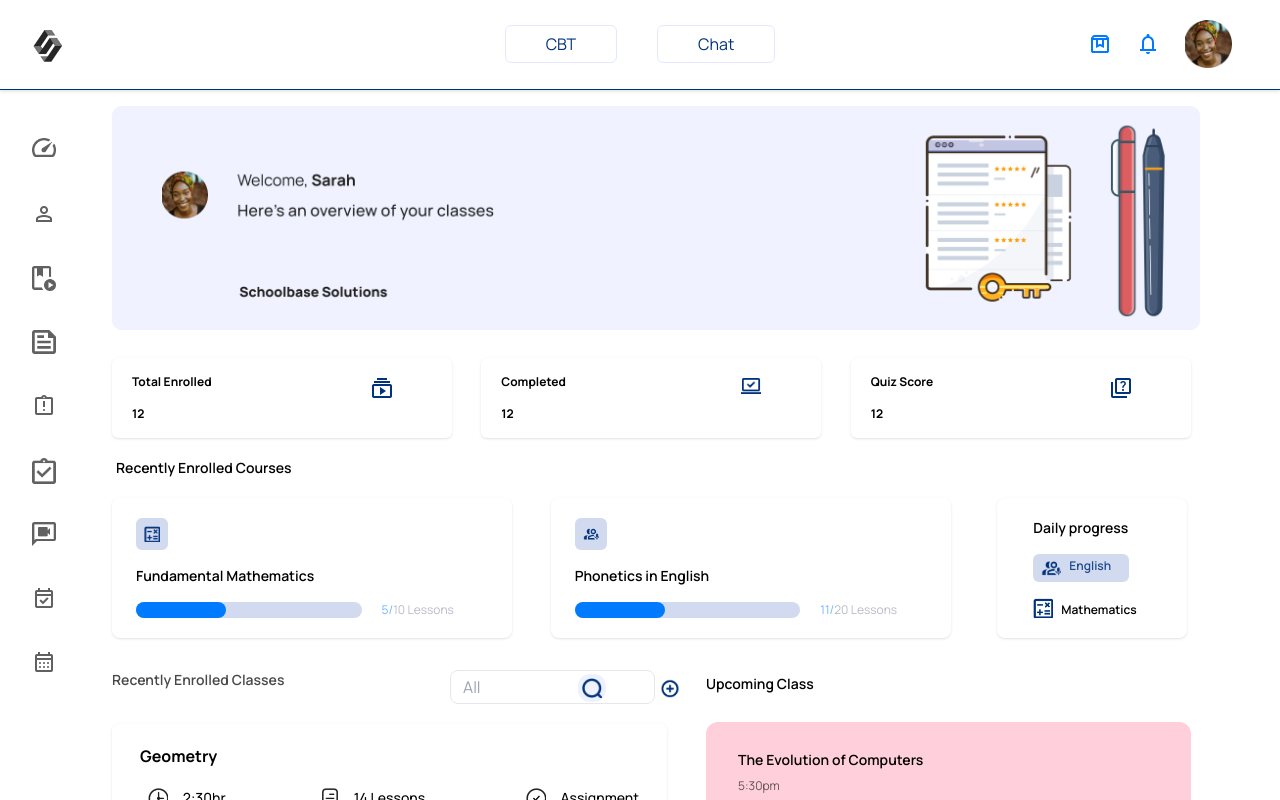
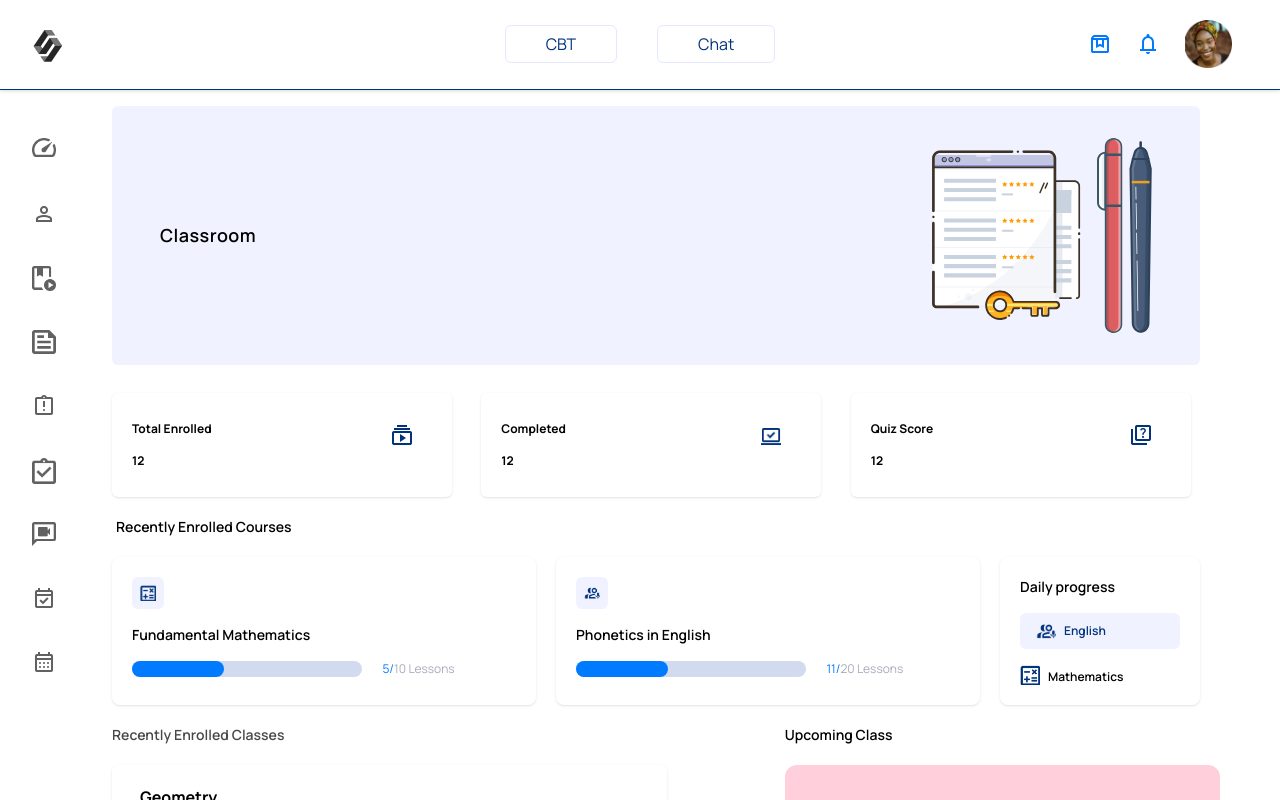
Before and after one commit to AJ1732/capstone_schoolbase_lms, a React (Vite) app: page /software/classroom in a window 1280 px wide. Built offline with nearby package versions, Linux system fonts and the light colour scheme; no server answers; sample sign-in values are in the browser's storage.

Commit message:
refactor: restructure layout of classroom

```diff
--- a/src/anatomy/Pages/Classroom/Classroom.jsx
+++ b/src/anatomy/Pages/Classroom/Classroom.jsx
@@ -1,4 +1,5 @@
-import classroom from "../../../assets/Classes-Frame.png"
+import classroom1 from "../../../assets/classroom1.svg"
+import classroom2 from "../../../assets/classroom2.svg"
 import sub from "../../../assets/subscriptions.png"
 import sync from "../../../assets/sync_saved_locally.png"
 import quiz from "../../../assets/quiz.png"
@@ -11,83 +12,115 @@ import timer from "../../../assets/timer.png"
 import lesson from "../../../assets/lesson-note.png"
 import ok from "../../../assets/okay.png"
 
+const statusData = [
+  {
+    id: 1,
+    title: 'Total Enrolled',
+    amount: '12',
+    img: sub,
+  },
+  {
+    id: 2,
+    title: 'Completed',
+    amount: '12',
+    img: sync,
+  },
+  {
+    id: 3,
+    title: 'Quiz Score',
+    amount: '12',
+    img: quiz,
+  },
+];
+
 const Classroom = () => {
 
   return (
     <>
-    <img src={classroom} alt="" />
-    <section>
-
-      <div className="grid lg:grid-cols-3 mt-7 gap-5 sm:md:grid-cols-1">
-
-        <div className="grid grid-cols-2 leading-8 text-xs font-bold bg-white  border-solid shadow rounded-md py-2 pl-5 pr-0 w-[340px]">
-          <p>Total Enrolled</p>
-          <img src={sub} alt="" className="w-5 mt-3 ml-20" />
-          <p>12</p>
+      <div className='bg-primary-50 py-8 px-5 md:px-12 rounded-md gap-5 | flex flex-col md:flex-row justify-between items-center'>
+        <h1 className='font-semibold text-lg tracking-wide'>Classroom</h1>
+        <figure className="flex justify-center items-center gap-4">
+          <img src={classroom1} alt="" />
+          <img src={classroom2} alt="" />
+        </figure>
       </div>
 
-        <div className="grid grid-cols-2 leading-8 text-xs font-bold bg-white  border-solid shadow rounded-md py-2 pl-5 pr-0 w-[340px]">
-          <p>Completed</p>
-          <img src={sync} alt="" className="w-5 mt-3 ml-20" />
-          <p>12</p>
+      <section className="space-y-5">
+        {/* COURSES STATUS */}
+        <div className="grid grid-cols-1 sm:grid-cols-2 lg:grid-cols-3 mt-7 gap-5 ">
+          {statusData.map(({ id, title, amount, img }) => (
+            <div key={id} className="max-w-[340px] w-full bg-white font-bold text-xs leading-8 p-5 pr-10 grid grid-cols-2 place-content-center shadow rounded-md ">
+              <p>{title}</p>
+
+              <figure className="place-self-end w-5">
+                <img src={img} />
+              </figure>
+
+              <p>{amount}</p>
+            </div>
+          ))}
         </div>
 
-        <div className="grid grid-cols-2 leading-8 text-xs font-bold bg-white  border-solid shadow rounded-md py-2 pl-5 pr-0 w-[340px]">
-          <p>Quiz Score</p>
-          <img src={quiz} alt="" className="w-5 mt-3 ml-20" />
-          <p>12</p>
-        </div>
+        {/* RECENTLY ENROLLED COURSES */}
+        <div>
+          <h4 className="my-5 text-sm font-semibold ml-1">Recently Enrolled Courses</h4>
 
-      </div>
+          <div className="w-full grid grid-cols-1 sm:grid-cols-2 lg:grid-cols-[1fr_1fr_200px] gap-5">
+            <div className="w-full p-5 shadow rounded-lg space-y-4">
+              <figure  className="w-8 p-2 bg-primary-50 rounded-md">
+                <img src={cal} />
+              </figure>
 
-      <p className="my-5 text-sm font-semibold ml-1">Recently Enrolled Courses</p>
+              <p className="font-semibold text-sm">Fundamental Mathematics</p>
 
-      <div className="grid lg:grid-cols-3 sm:md:grid-cols-1 lg:gap-28 mr-1">
-
-        <div className="border-solid shadow rounded-lg py-2 pl-6 w-[400px] leading-10 pt-5">
-          <img src={cal} alt="" className="w-8 p-2 bg-[#d2daef] rounded-md" />
-          <p className="font-semibold text-sm my-4">Fundamental Mathematics</p>
               <div className="flex gap-5">
-
                 <ProgressBar/>
-
-           <p className="text-xs text-[#b9bac9]"><span className="text-[#6fb5ff]">5/</span>10 Lessons</p>
+                <p className="text-xs text-[#A8AABC]">
+                  <span className="text-primary-00">5/</span>
+                  10 Lessons
+                </p>
               </div>
             </div>
 
-        <div className="border-solid shadow rounded-lg py-2 pl-6 w-[400px] ml-10 leading-10 pt-5">
-          <img src={speaker} alt="" className="w-8 bg-[#d2daef] p-2 rounded-md" />
-          <p className="font-semibold text-sm my-4">Phonetics in English</p>
+            <div className="w-full p-5 shadow rounded-lg space-y-4">
+              <figure  className="w-8 p-2 bg-primary-50 rounded-md">
+                <img src={speaker} />
+              </figure>
+
+              <p className="font-semibold text-sm">Phonetics in English</p>
+
               <div className="flex gap-5">
-
-          <ProgressBar />
-
-            <p className="text-xs text-[#b9bac9]"><span className="text-[#6fb5ff]">11/</span>20 Lessons</p>
+                <ProgressBar/>
+                <p className="text-xs text-[#A8AABC]">
+                  <span className="text-primary-00">11/</span>
+                  20 Lessons
+                </p>
               </div>
             </div>
 
-        <div className="border-solid shadow rounded-lg py-5 pl-9 w-[190px] h-auto ml-[5.5rem]">
-          <p className="font-semibold text-sm">Daily progress</p>
-          <div className="flex gap-2 text-[#1e4b8c] bg-[#d2daef] font-bold rounded-md w-24 my-4 py-1 pl-2">
+            <div className="max-w-[200px] h-auto p-5 shadow rounded-lg space-y-4">
+              <h4 className="font-semibold text-sm">Daily progress</h4>
+
+              <div className="bg-primary-50 font-bold text-primary-900 py-2 px-4 flex justify-start items-center gap-2 rounded-md">
                 <img src={speaker} alt=""  className="w-5" />
                 <p className="text-xs font-semibold">English</p>
               </div>
+
               <div className="flex gap-2">
                 <img src={cal} alt="" className="w-5" />
                 <p className="text-xs font-semibold mt-1">Mathematics</p>
               </div>
             </div>
-
+          </div>
         </div>
 
-     <div className="grid lg:grid-cols-2 sm:md:grid-cols-1 gap-5 mb-10">
+        {/* RECENTLY ENROLLED CLASSES */}
+        <div className="grid grid-cols-1 md:grid-cols-[60%_40%] gap-5 mb-10">
+          <div>
+            <div className="grid grid-cols-3">
+              <p className="text-sm font-semibold text-[#484848]">Recently Enrolled Classes</p>
 
-      <div className="mt-3">
-
-        <div className="grid grid-cols-3">
-          <p className="text-sm font-semibold mt-5 text-[#484848]">Recently Enrolled Classes</p>
-
-          <div className="flex items-center mt-5 relative">
+              {/* <div className="flex items-center relative">
                 <input type="text" placeholder="All" className="py-1 pl-3 ml-40 border rounded-lg focus:outline-none focus:ring-2 focus:ring-[#007BFF] focus:border-transparent" />
                 <button className="bg-[#eff1fe] rounded-xl w-7 h-7 absolute left-72 top-1 p-1">
                   <img src={search} alt="" className="w-5 "/>
@@ -96,7 +129,7 @@ const Classroom = () => {
 
               <div>
                 <button><img src={plus} alt="" className="w-5 ml-48 mt-7" /></button>
-          </div>
+              </div> */}
             </div>
 
             <div className="bg-white  border-solid shadow rounded-md py-5 px-7 w-[555px] mt-5">
@@ -118,7 +151,6 @@ const Classroom = () => {
                   <p>Assignment</p>
                 </div>
               </div>
-
             </div>
 
             <div className="bg-white  border-solid shadow rounded-md py-6 px-7 w-[555px] mt-7">
@@ -140,29 +172,23 @@ const Classroom = () => {
                   <p>Assignment</p>
                 </div>
               </div>
-
-          </div>
-
-      </div>
-
-
-      <div className="-mr-72 ml-10 mt-4">
-        <p className="text-sm font-semibold mt-5">Upcoming Class</p>
-        <div className="bg-[#ffcfdb] mt-7 pl-8 rounded-xl h-[105px] w-[62%] pt-7">
-          <p className="text-sm font-semibold">The Evolution of Computers</p>
-          <p className="text-[#605356] text-xs mt-2">5:30pm</p>
-        </div>
-
-        <div className="bg-[#ffcfdb] mt-7 pl-8 rounded-xl h-[105px] w-[62%] pt-7">
-          <p className="text-sm font-semibold">The Evolution of Computers</p>
-          <p className="text-[#605356] text-xs mt-2">5:30pm</p>
             </div>
           </div>
 
+          <div className="w-full space-y-5">
+            <p className="font-semibold text-sm">Upcoming Class</p>
+
+            <div className="bg-[#FFCFDB] p-8 rounded-xl space-y-2">
+              <p className="text-sm font-semibold">The Evolution of Computers</p>
+              <p className="text-[#1C1D1DCC] text-xs">5:30pm</p>
             </div>
 
-
-
+            <div className="bg-[#FFCFDB] p-8 rounded-xl space-y-2">
+              <p className="text-sm font-semibold">Comtemporary Art</p>
+              <p className="text-[#1C1D1DCC] text-xs">2:00pm</p>
+            </div>
+          </div>
+        </div>
       </section>
     </>
   )
```
Also changed, not shown: src/assets/classroom1.svg (added), src/assets/classroom2.svg (added). Lines whose indentation alone changed are shown as unchanged.
